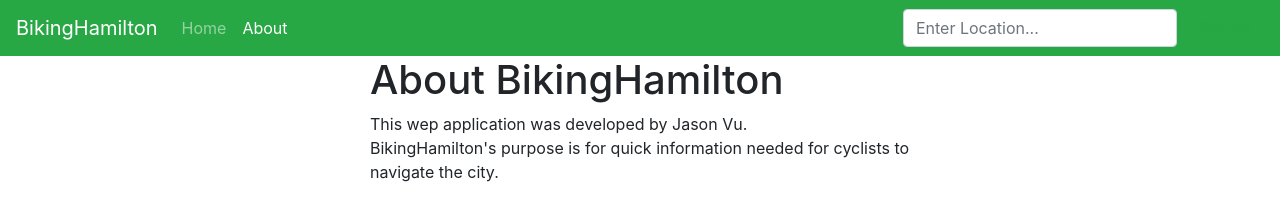
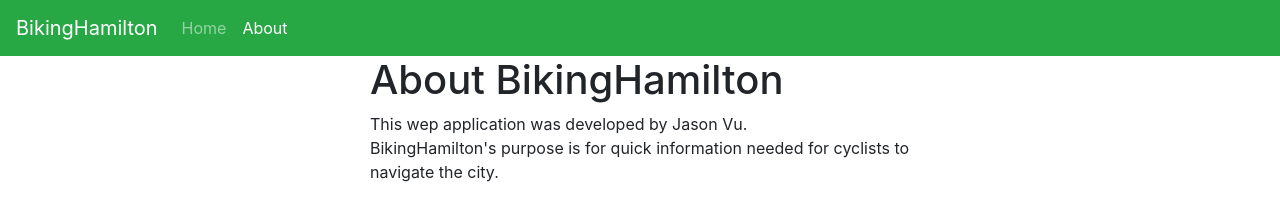
Before and after one commit to thejasonvu/biking-hamilton, a plain HTML site: page about.html in a window 1280 px wide. Drawn offline with nearby package versions, Linux system fonts and the light colour scheme.

Commit message:
No search bar

```diff
--- a/about.html
+++ b/about.html
@@ -33,10 +33,6 @@
               <a class="nav-link" href="#">About<span class="sr-only">(Current)</span></a>
             </li>
           </ul>
-          <form class="form-inline my-2 my-lg-0">
-            <input class="form-control mr-sm-2" type="search" placeholder="Enter Location..." aria-label="Search">
-            <button class="btn btn-outline-success my-2 my-sm-0" type="submit">Search</button>
-          </form>
         </div>
       </nav>
 
```
Also changed, not shown: index.html (+0 -4 lines).
